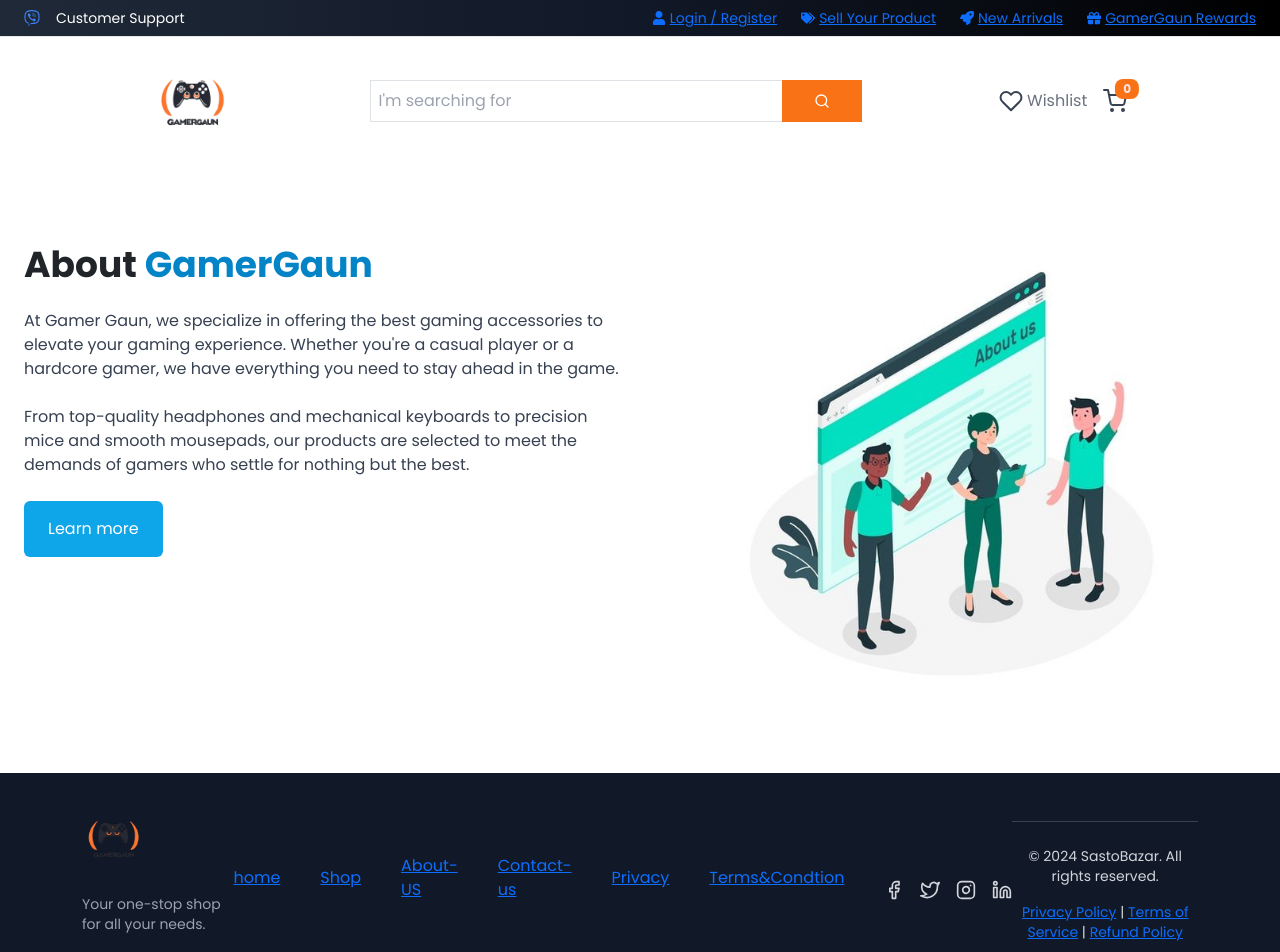
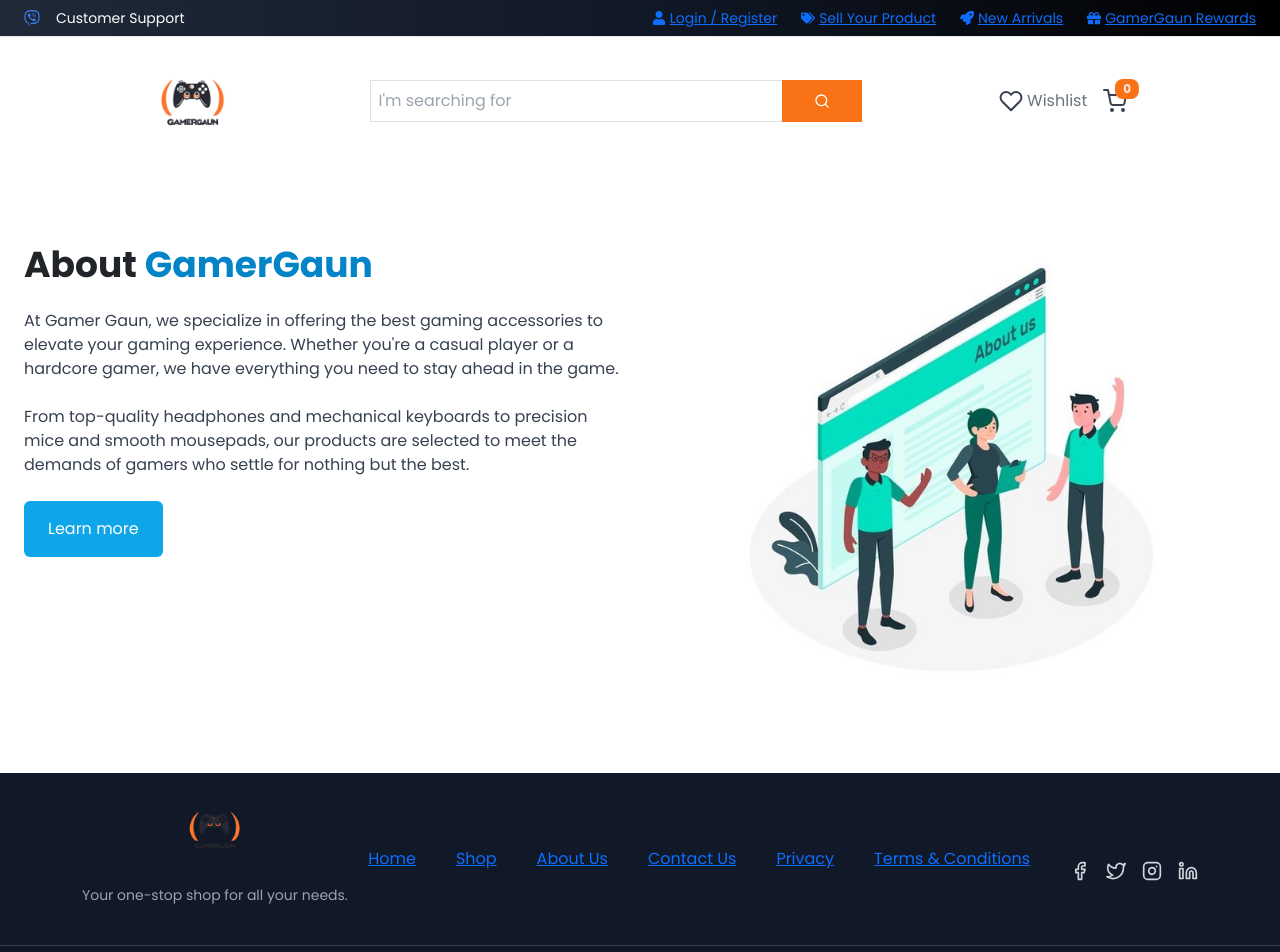
Before and after one commit to MiniEnemy/gamergaun, a React (Vite) app: page /Aboutus in a window 1280 px wide. Shown: the top 952 px of the page. Built offline with nearby package versions, Linux system fonts and the light colour scheme.

Commit message:
fixed learnmore

```diff
--- a/package.json
+++ b/package.json
@@ -11,6 +11,7 @@
   },
   "dependencies": {
     "bootstrap": "^5.3.3",
+    "prop-types": "^15.8.1",
     "react": "^18.3.1",
     "react-bootstrap": "^2.10.4",
     "react-dom": "^18.3.1",
--- a/src/App.jsx
+++ b/src/App.jsx
@@ -1,6 +1,5 @@
 import {BrowserRouter as Router, Routes, Route} from 'react-router-dom';
 import Header from './components/header/Header';
-import BannerPage from './pages/common/banner/BannerPage.jsx';
 import Footer from './components/footer/Footer';
 import TopHeader from './components/topheader/TopHeader';
 import Home from './pages/home/Home';
@@ -10,7 +9,10 @@
 import Privacy from './helpers/privacy/Privacy.jsx';
 import Terms from './helpers/t&c/Terms.jsx';
 import PageNotFound from './pages/notfound/pagenotfound.jsx';
-import Aboutus from './pages/aboutus/AboutUs.jsx'
+import Aboutus from './pages/aboutus/AboutUs.jsx';
+import LearnMore from '../src/pages/learnmore/learnmore.jsx';
+
+
 
 function App() {
   return <>
@@ -26,6 +28,9 @@
       <Route exact path="/Terms" element={<Terms />} />
       <Route exact path="*" element={<PageNotFound />} />
       <Route exact path="/Aboutus" element={<Aboutus />} />
+      <Route exact path="/more-info" element={<LearnMore />
+} />
+
 
 
     </Routes>
--- a/src/components/footer/Footer.jsx
+++ b/src/components/footer/Footer.jsx
@@ -6,29 +6,36 @@
   return (
     <footer className="font-poppins bg-gray-900 text-gray-300 pt-6">
       <div className="container mx-auto flex flex-col md:flex-row justify-between items-center">
-        <div className="mb-6 md:mb-0">
-          <img src={Logo} alt="SastoBazar" className="h-16 mb-4 md:mb-0" />
+        {/* Logo and Description */}
+        <div className="mb-6 md:mb-0 text-center md:text-left">
+          <img src={Logo} alt="SastoBazar" className="h-16 mx-auto md:mx-0 mb-4 md:mb-0" />
           <p className="text-sm text-gray-400">Your one-stop shop for all your needs.</p>
         </div>
-        <div className="flex flex-col md:flex-row items-center space-y-4 md:space-y-0 md:space-x-10 w-[100%]">
+
+        {/* Navigation Links */}
+        <div className="flex flex-col md:flex-row items-center space-y-4 md:space-y-0 md:space-x-10 w-full md:w-auto">
           <NavLink to="/" className="hover:underline hover:text-orange-500">
-            home
+            Home
           </NavLink>
-          <a href="#" className="hover:underline hover:text-orange-500">Shop</a>
+          <NavLink to="#" className="hover:underline hover:text-orange-500">
+            Shop
+          </NavLink>
           <NavLink to="/Aboutus" className="hover:underline hover:text-orange-500">
-            About-US
+            About Us
           </NavLink>
           <NavLink to="/Contact" className="hover:underline hover:text-orange-500">
-            Contact-us
+            Contact Us
           </NavLink>
           <NavLink to="/privacy" className="hover:underline hover:text-orange-500">
             Privacy
           </NavLink>
           <NavLink to="/Terms" className="hover:underline hover:text-orange-500">
-            Terms&Condtion
+            Terms & Conditions
           </NavLink>
+
+          {/* Social Media Icons */}
           <div className="flex space-x-4 mt-4 md:mt-0">
-          <a href="https://www.facebook.com/ target=_blank " aria-label="Facebook" className="text-gray-300 hover:text-gray-500">
+            <a href="https://www.facebook.com/" target="_blank" aria-label="Facebook" className="text-gray-300 hover:text-gray-500">
               <FiFacebook className="h-5 w-5" />
             </a>
             <a href="#" aria-label="Twitter" className="text-gray-300 hover:text-gray-500">
@@ -42,16 +49,17 @@
             </a>
           </div>
         </div>
+      </div>
+
+      {/* Footer Bottom Section */}
       <div className="mt-6 border-t border-gray-700 pt-4 text-center text-sm">
         <p>&copy; 2024 SastoBazar. All rights reserved.</p>
         <p>
           <a href="#" className="hover:underline">Privacy Policy</a> | <a href="#" className="hover:underline">Terms of Service</a> | <a href="#" className="hover:underline">Refund Policy</a>
         </p>
       </div>
-      </div>
     </footer>
   );
 };
 
-
 export default Footer;
--- a/src/pages/aboutus/AboutUs.jsx
+++ b/src/pages/aboutus/AboutUs.jsx
@@ -1,5 +1,5 @@
 import React from "react";
-import CommonPages from "../common/CommonPages";
+import CommonPages from "../../pages/common/CommonPages";
 import about2 from "../../assets/images/abut2.jpg";
 
 const AboutUs = () => {
--- a/src/pages/common/CommonPages.jsx
+++ b/src/pages/common/CommonPages.jsx
@@ -1,10 +1,11 @@
 import React from "react";
+import PropTypes from "prop-types";
 import { Link } from "react-router-dom";
 
 const CommonPages = (props) => {
-    console.log(props)
+    console.log(props); // This will log the props to the console for debugging
+
     return (
-    <>
         <div className="font-poppins px-4 py-16 mx-auto sm:max-w-xl md:max-w-full lg:max-w-screen-xl md:px-24 lg:px-8 lg:py-20">
             <div className="grid gap-8 lg:grid-cols-2">
                 <div>
@@ -13,10 +14,7 @@
                         <span className="text-sky-600">{props.subtitle}</span>
                     </h2>
                     <p className="mb-4 text-gray-700">{props.description1}</p>
-            <>
                     <p className="mb-4 text-gray-700">{props.description2}</p>
-            </>
-
                     <Link
                         to={props.visit}
                         className="inline-block py-3 px-4 text-white bg-sky-500 hover:bg-sky-600 rounded-md no-underline"
@@ -27,13 +25,12 @@
                 <div className="flex justify-center">
                     <img
                         src={props.imageAbout}
-              alt=""
+                        alt="About us"
                         className="w-full h-full max-w-md object-contain animate-moveUpDown"
                     />
                 </div>
             </div>
         </div>
-    </>
     );
 };
 
--- a/src/pages/home/Home.jsx
+++ b/src/pages/home/Home.jsx
@@ -1,5 +1,5 @@
 import React from 'react'
-import BannerPage from '../common/banner/BannerPage'
+import BannerPage from '../../pages/banner/BannerPage';
 
 const Home = () => {
   return (
--- a/src/pages/learnmore/Learnmore.jsx
+++ b/src/pages/learnmore/Learnmore.jsx
@@ -1,6 +1,6 @@
 import React from "react";
-import CommonPages from "../commonPages/CommonPages";
-import aboutImg from "../../assets/images/aboutus.png";
+import CommonPages from "../common/CommonPages";
+import aboutImg from "../../assets/images/about.jpg";
 // Use another Image
 
 const LearnMore = () => {
@@ -14,7 +14,7 @@
         buttonText="Contact Us"
         visit="/more-info"
         imageAbout={aboutImg}
-        // use another image
+
       />
     </>
   );
```
Also changed, not shown: src/pages/banner/BannerData.jsx (renamed from src/pages/common/banner/BannerData.jsx), src/pages/banner/BannerPage.jsx (renamed from src/pages/common/banner/BannerPage.jsx), 1 other file (tests, documents, lock files or other folders). Lines whose indentation alone changed are shown as unchanged.
